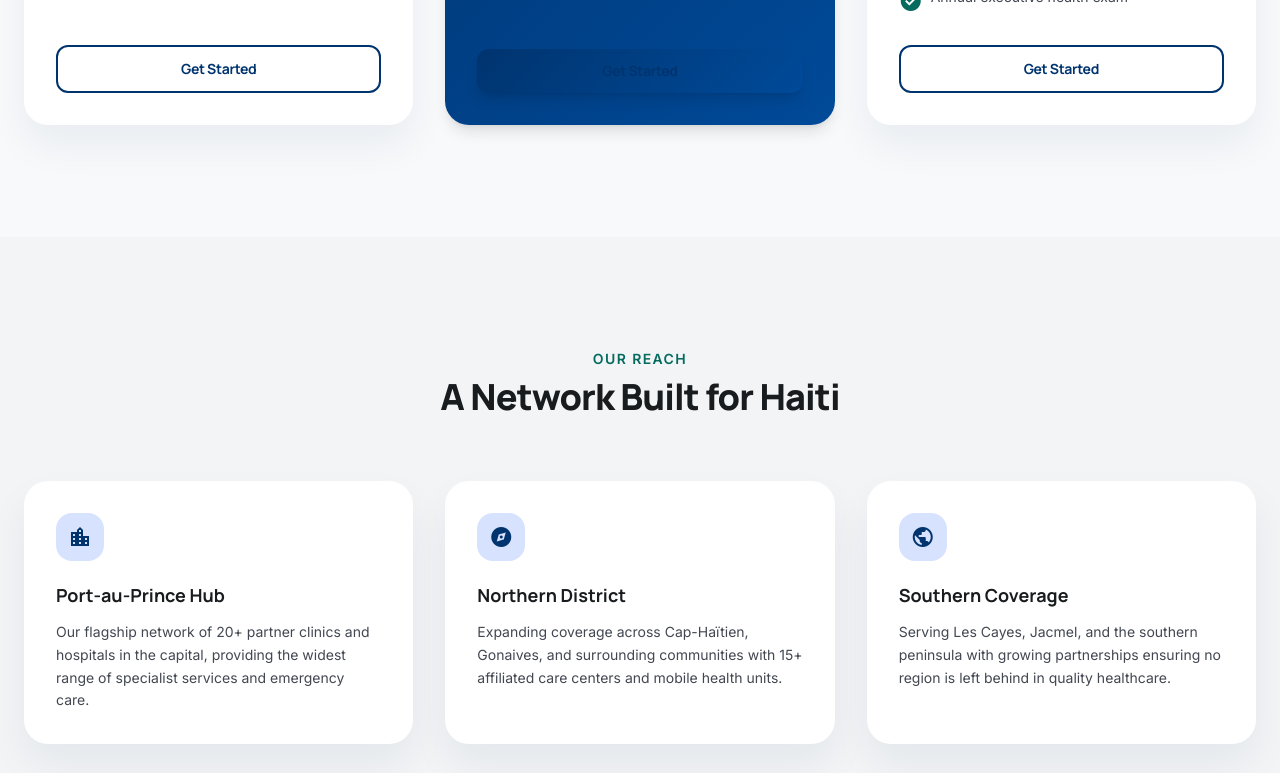
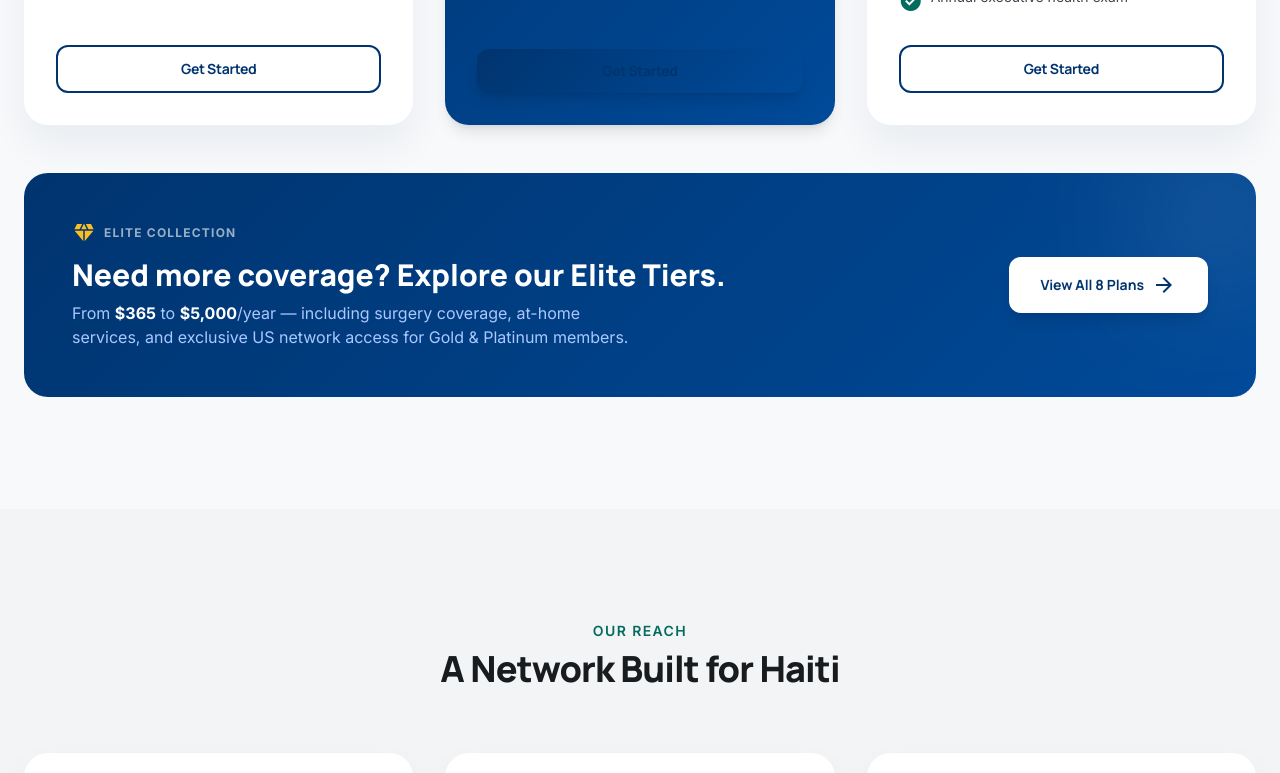
Before and after one commit to adminvitasante/Vitas-Sante, a Next.js app: page / in a window 1280 px wide. Shown: the part 2120-2893 px from the top of the page. Built offline with nearby package versions, Linux system fonts and the light colour scheme.

Commit message:
feat: add Elite Tiers teaser banner on landing page
Links to full /plans page showing all 8 tiers. Highlights price range
($365-$5,000) and key Elite benefits (surgery, US network, at-home).

```diff
--- a/src/app/(public)/page.tsx
+++ b/src/app/(public)/page.tsx
@@ -226,6 +226,33 @@ export default function LandingPage() {
               </Link>
             </div>
           </div>
+
+          {/* Elite Tiers Teaser */}
+          <div className="mt-12 relative rounded-3xl overflow-hidden clinical-gradient p-8 md:p-12">
+            <div className="absolute -top-10 -right-10 w-40 h-40 bg-white/10 rounded-full blur-3xl" />
+            <div className="relative z-10 flex flex-col md:flex-row items-center justify-between gap-6">
+              <div className="text-center md:text-left">
+                <div className="flex items-center gap-2 mb-3">
+                  <Icon name="diamond" filled size="md" className="text-amber-400" />
+                  <span className="text-xs font-bold text-white/60 uppercase tracking-widest">
+                    Elite Collection
+                  </span>
+                </div>
+                <h3 className="font-headline text-2xl md:text-3xl font-extrabold text-white mb-2">
+                  Need more coverage? Explore our Elite Tiers.
+                </h3>
+                <p className="text-primary-fixed-dim text-sm md:text-base max-w-xl">
+                  From <span className="font-bold text-white">$365</span> to <span className="font-bold text-white">$5,000</span>/year — including surgery coverage, at-home services, and exclusive US network access for Gold &amp; Platinum members.
+                </p>
+              </div>
+              <Link href="/plans" className="shrink-0">
+                <button className="bg-white text-primary px-8 py-4 rounded-xl font-headline font-bold text-sm hover:bg-surface-container-lowest transition-colors flex items-center gap-2 shadow-lg">
+                  View All 8 Plans
+                  <Icon name="arrow_forward" size="sm" />
+                </button>
+              </Link>
+            </div>
+          </div>
         </div>
       </section>
 
```
